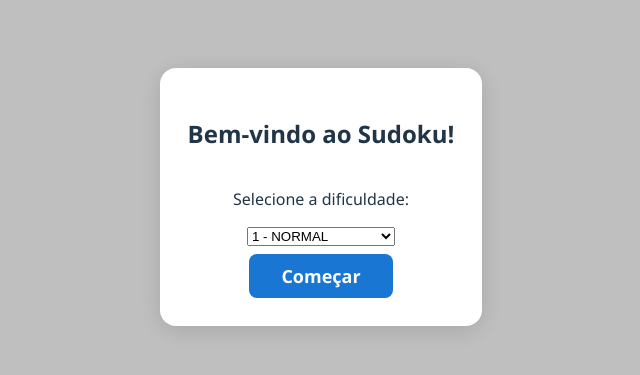
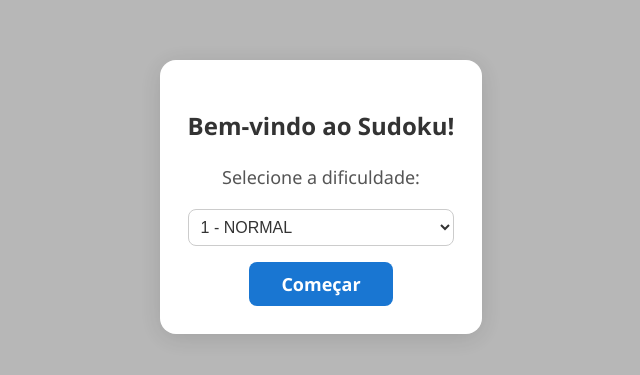
Before and after one commit to ChicoStuhl/websudoku, a React (Vite) app: page / in a window 1280 px wide. Shown: the part 203-578 px from the top of the page, without its empty margins (319-959 px from the left). Built offline with nearby package versions, Linux system fonts and the light colour scheme.

Commit message:
Arrumando a UI

```diff
--- a/src/App.css
+++ b/src/App.css
@@ -12,11 +12,18 @@
   font-family: 'Segoe UI', Arial, sans-serif;
   background: #f5f5f5;
   min-height: 100vh;
+  min-width: 100vh;
+  max-height: 100vh;
+  width: 100vw;
   padding: 0;
   margin: 0;
   user-select: none;
   overscroll-behavior: none;
   -webkit-overflow-scrolling: touch;
+  /* alinhar horizontalmente no centro  da tela */
+  display: flex;
+  flex-direction: column;
+  align-items: center;
 }
 .sudoku-app, .grid, .row, .cell {
   user-select: none;
@@ -29,8 +36,8 @@
   flex-direction: column;
   align-items: center;
   justify-content: flex-start;
-  min-height: 100vh;
-  padding-top: 40px;
+  min-height: 50vh;
+  padding-top: 1%;
 }
 
 /* Header controls */
@@ -38,8 +45,8 @@
   width: 100%;
   display: flex;
   justify-content: flex-start;
-  margin-bottom: 20px;
-  padding: 0 20px;
+  margin-bottom: 10px;
+  padding: 0 10px;
 }
 .back-btn {
   background: #666;
@@ -60,7 +67,7 @@
   flex-direction: column;
   background: #fff;
   border: 2px solid #333;
-  margin-bottom: 24px;
+  margin-bottom: 2%;
   box-shadow: 0 2px 8px #0001;
 }
 .row {
@@ -171,7 +178,7 @@
   font-weight: bold;
 }
 .keyboard-row {
-  display: flex;
+  display: block;
   flex-direction: row;
   justify-content: center;
   align-items: center;
@@ -185,7 +192,6 @@
   flex-wrap: wrap;
   justify-content: center;
   align-items: center;
-  margin-right: 8px;
 }
 .key-num {
   width: 38px;
@@ -208,7 +214,7 @@
   flex-direction: row;
   align-items: center;
   justify-content: center;
-  margin-left: 8px;
+  margin-top: 2%;
 }
 .key-action {
   width: 38px;
@@ -222,6 +228,9 @@
   font-weight: bold;
   cursor: pointer;
   transition: background 0.2s;
+  display: flex;
+  align-items: center;
+  justify-content: center;
 }
 .key-action.note-mode, .key-action.note-mode:focus {
   background: #ffd600;
@@ -237,7 +246,7 @@
 
 /* Color picker */
 .color-picker {
-  margin-top: 20px;
+  margin-top: 2%;
   display: flex;
   flex-direction: column;
   align-items: center;
@@ -331,3 +340,27 @@
 .cell:first-child {
   border-left: 3px solid #333;
 }
+
+.welcome-text {
+  font-size: 24px;
+  font-weight: bold;
+  color: #333;
+}
+
+.difficult-text {
+  font-size: 18px;
+  color: #555;
+  margin-top: 0;
+}
+
+.select-box {
+  width: 100%;
+  padding: 8px;
+  font-size: 16px;
+  border-radius: 8px;
+  border: 1px solid #ccc;
+  margin-top: 0px;
+  margin-bottom: 3%;
+  background: #fff;
+  color: #333;
+}
--- a/src/App.tsx
+++ b/src/App.tsx
@@ -186,7 +186,7 @@ const App: React.FC = () => {
   };
 
   const handleCellTouchMove = (e: React.TouchEvent) => {
-    e.preventDefault();
+    // Removido e.preventDefault() que causava erro em passive listener
     const touch = e.touches[0];
     const target = document.elementFromPoint(touch.clientX, touch.clientY);
     if (target && target.classList.contains('cell')) {
@@ -483,9 +483,9 @@ const App: React.FC = () => {
       {showWelcome && (
         <div className="modal-overlay">
           <div className="modal-content">
-            <h2>Bem-vindo ao Sudoku!</h2>
-            <p>Selecione a dificuldade:</p>
-            <select value={pickerValue} onChange={e => setPickerValue(Number(e.target.value))} >
+            <h2 className="welcome-text" >Bem-vindo ao Sudoku!</h2>
+            <p className="difficult-text">Selecione a dificuldade:</p>
+            <select className="select-box" value={pickerValue} onChange={e => setPickerValue(Number(e.target.value))} >
               {[1,2,3,4,5,6,7,8,9,10].map(n => (
                 <option key={n} value={n}>{n} - {LEVELS[n-1]}</option>
               ))}
@@ -552,8 +552,7 @@ const App: React.FC = () => {
               <button className="key-action" onClick={handleClearColors} onTouchStart={handleClearColors}>🧹</button>
               <button className="key-action" onClick={fillAllPossibilities} onTouchStart={fillAllPossibilities}>?</button>
             </div>
-          </div>
-          {colorMode && (
+            {colorMode && (
             <div className="color-picker">
               <div className="color-options">
                 {[1,2,3,4,5,6,7,8,9].map(colorNum => (
@@ -574,7 +573,8 @@ const App: React.FC = () => {
                 ))}
               </div>
             </div>
-          )}
+            )}
+          </div>
         </div>
       )}
     </div>
```
